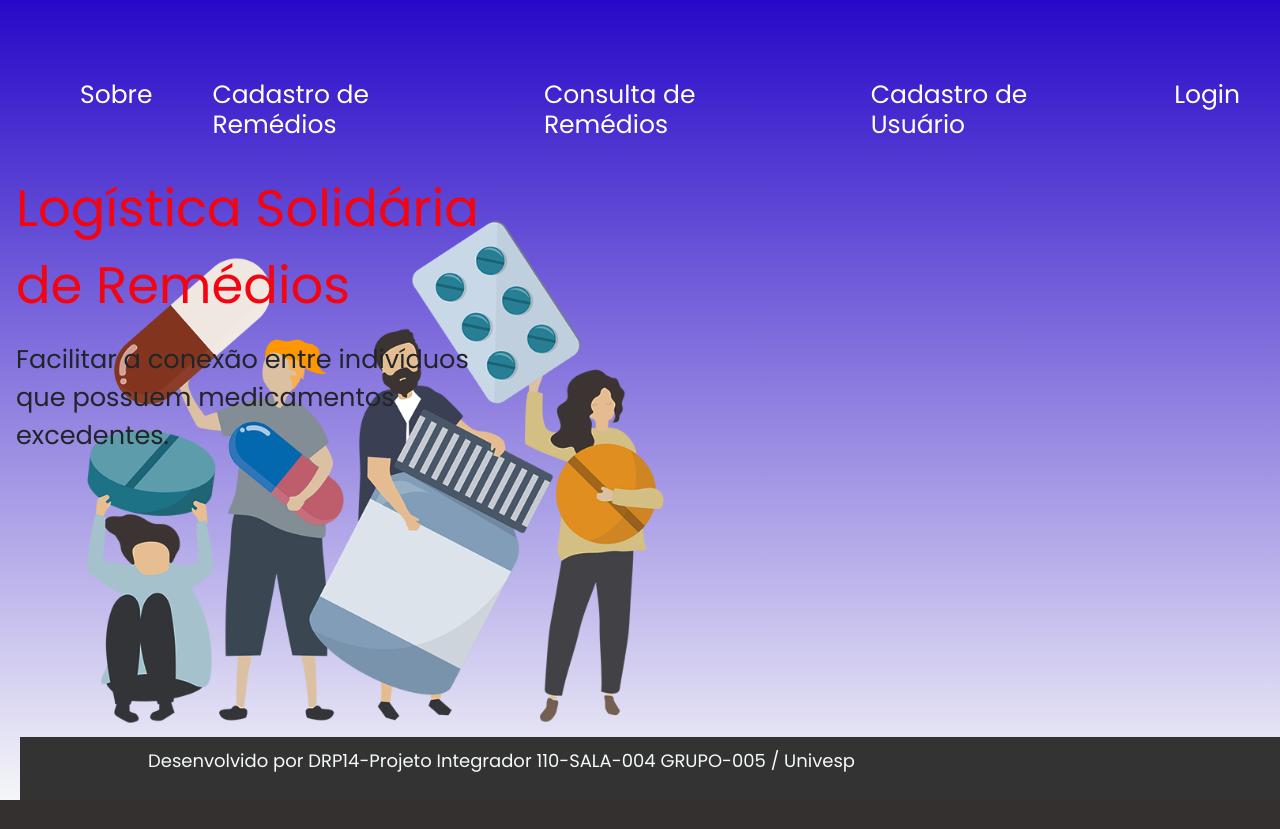
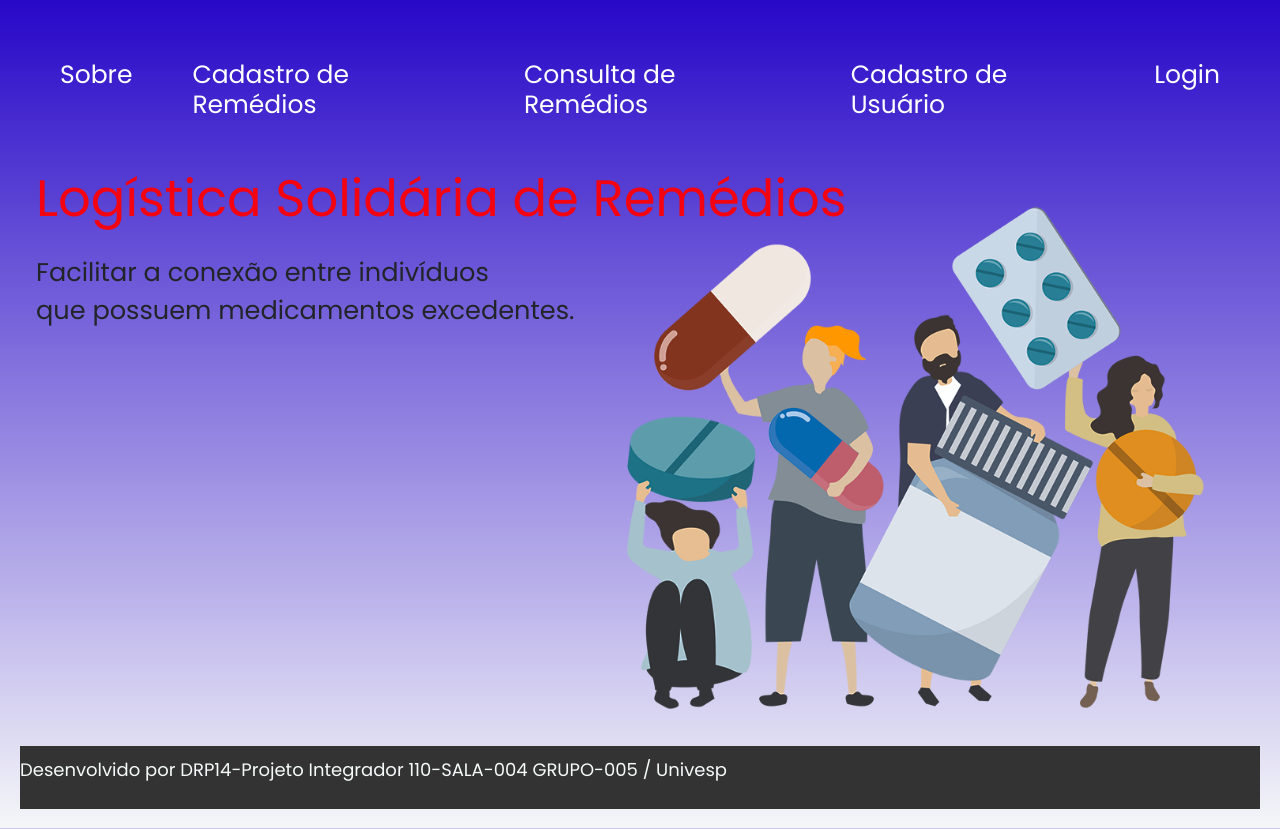
Before and after one commit to anpaz2000/sistemaWebDoacao, a Flask app: page / in a window 1280 px wide. Before the commit the page ends 800 px from the top, so only its background shows below. Run offline with Flask 3, Linux system fonts and the light colour scheme.

Commit message:
Ajuste home

```diff
--- a/static/css/componentes/cabecalho.css
+++ b/static/css/componentes/cabecalho.css
@@ -13,9 +13,10 @@
 
 }
 
-.cabecalho{
-  margin: 20px;
+.cabecalho {
+  margin: auto;
   padding: 10px;
+  max-width: 100%;
 }
 
 .cabecalho__menu {
--- a/static/css/home.css
+++ b/static/css/home.css
@@ -41,15 +41,17 @@ header,h1{
     color: #f40410;
 }
 
-.divisao-titulo{
+.divisao-titulo {
     margin: 0px;
     height: 2vi;
-    width: 60vh;
+    width: 100%;
     left: 2vh;
-    top: 170px;
-    position: absolute;
-    /* display: flex; */
-    /* justify-content: space-between; */
+    position: relative;
+}
+
+.container__imagem {
+    display: flex;
+    justify-content: flex-end;
 }
 
 .titulo-home{
@@ -82,7 +84,7 @@ header,h1{
 footer {
     background-color: #333;
     padding: 10px 0;
-    position: fixed;
+    position: relative;
     bottom: 0;
     width: 100%;
 }
@@ -94,7 +96,7 @@ footer {
     align-items: center;
     text-align: left;
     position: relative;
-    left: 10vw;
+    left: auto;
 
 
 }
```
